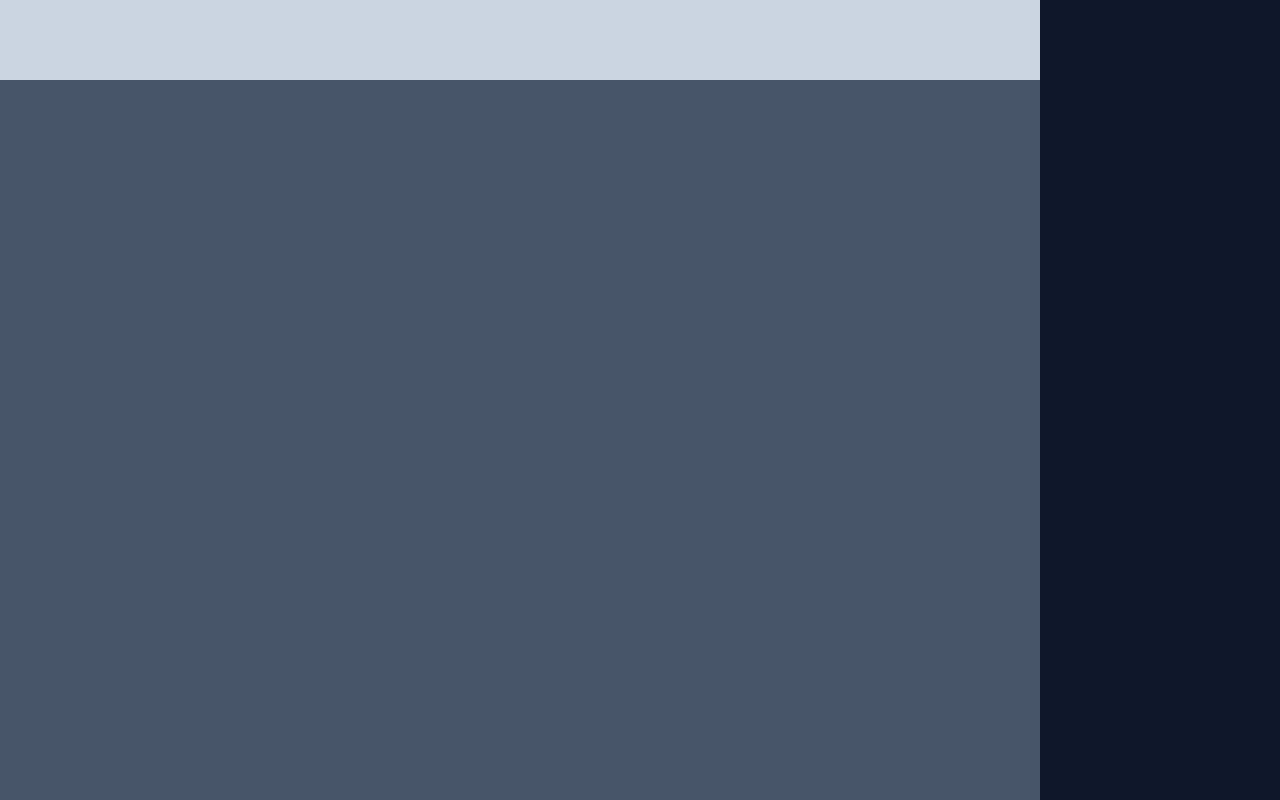
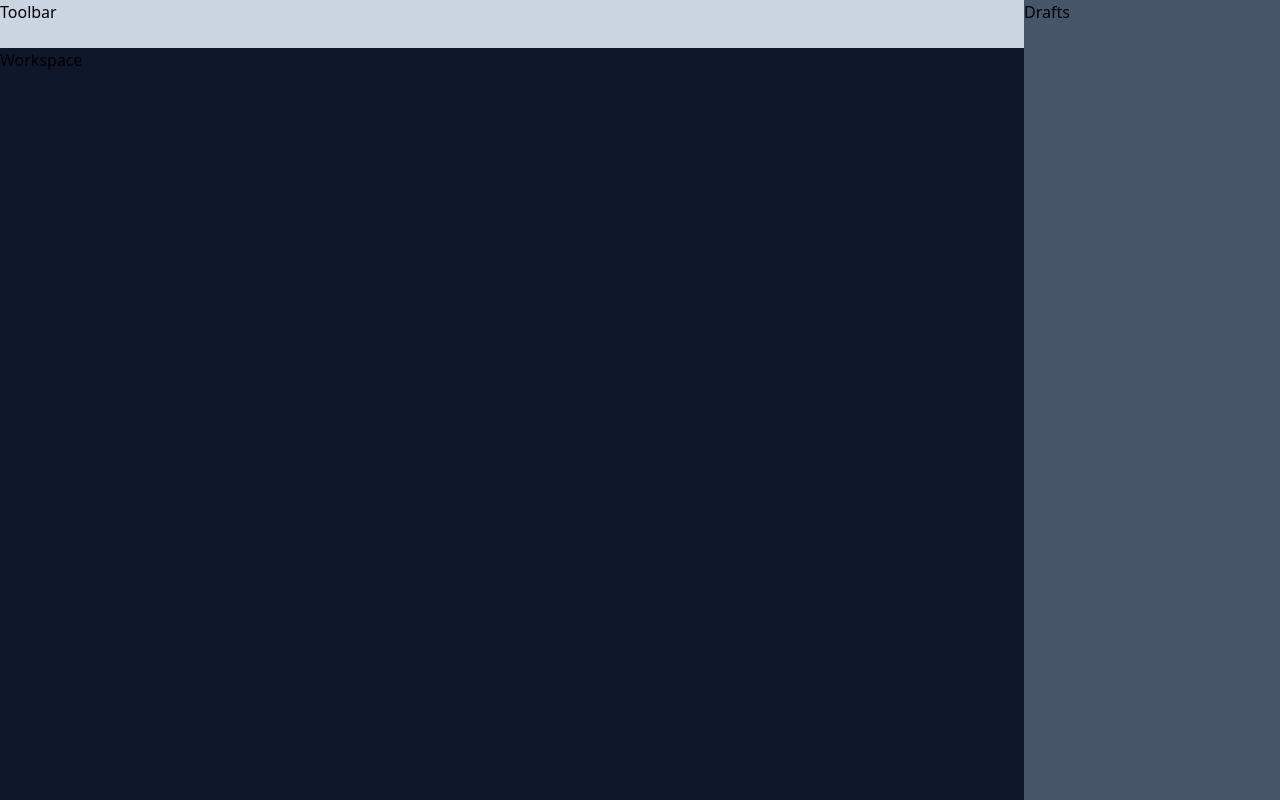
Before and after one commit to antonAce/katex-notepad, a React (Create React App) app: page / in a window 1280 px wide. Built offline with nearby package versions, Linux system fonts and the light colour scheme.

Commit message:
fix: set application structure to flexbox instead of gridview

```diff
--- a/src/App.tsx
+++ b/src/App.tsx
@@ -1,9 +1,19 @@
 function App() {
   return (
-    <div className="application w-screen h-screen">
-      <div className="drafts"></div>
-      <div className="workspace"></div>
-      <div className="toolbar"></div>
+    <div className="flex flex-row w-screen h-screen">
+      <div className="grow">
+        <div className="flex flex-col w-full h-full">
+          <div className="basis-12 bg-slate-300">
+            Toolbar
+          </div>
+          <div className="grow bg-slate-900">
+            Workspace
+          </div>
+        </div>
+      </div>
+      <div className="hidden sm:block basis-64 bg-slate-600">
+        Drafts
+      </div>
     </div>
   );
 }
--- a/src/index.css
+++ b/src/index.css
@@ -5,28 +5,3 @@
 * {
     overflow: hidden;
 }
-
-.application {
-    display: grid;
-    grid-template-columns: auto 15rem;
-    grid-template-rows: 0.2fr 1.8fr;
-    grid-auto-flow: row;
-    grid-template-areas:
-        "toolbar drafts"
-        "workspace drafts";
-}
-
-.drafts {
-    grid-area: drafts;
-    @apply bg-slate-900;
-}
-
-.workspace {
-    grid-area: workspace;
-    @apply bg-slate-600;
-}
-
-.toolbar {
-    grid-area: toolbar;
-    @apply bg-slate-300;
-}
```
